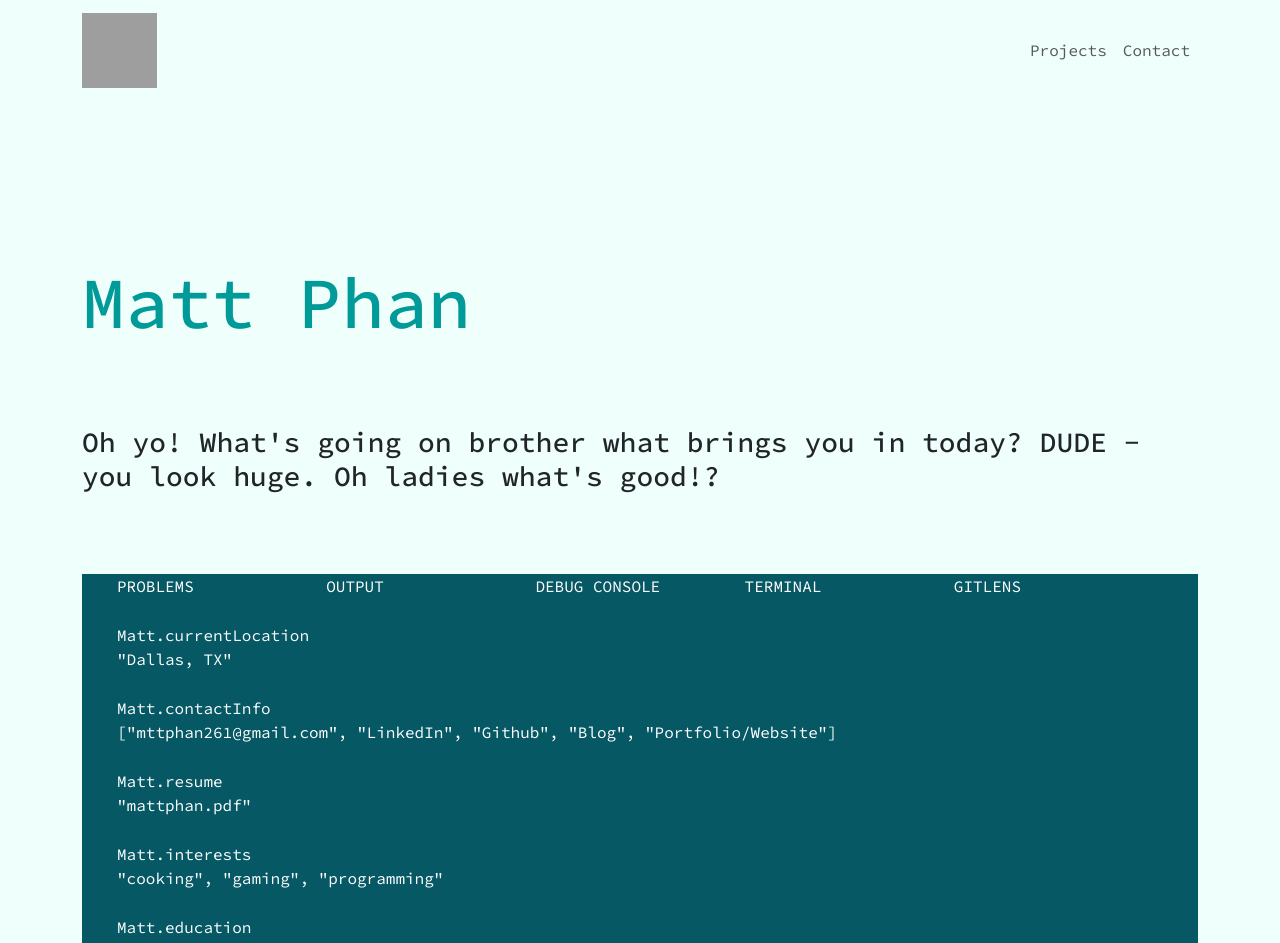
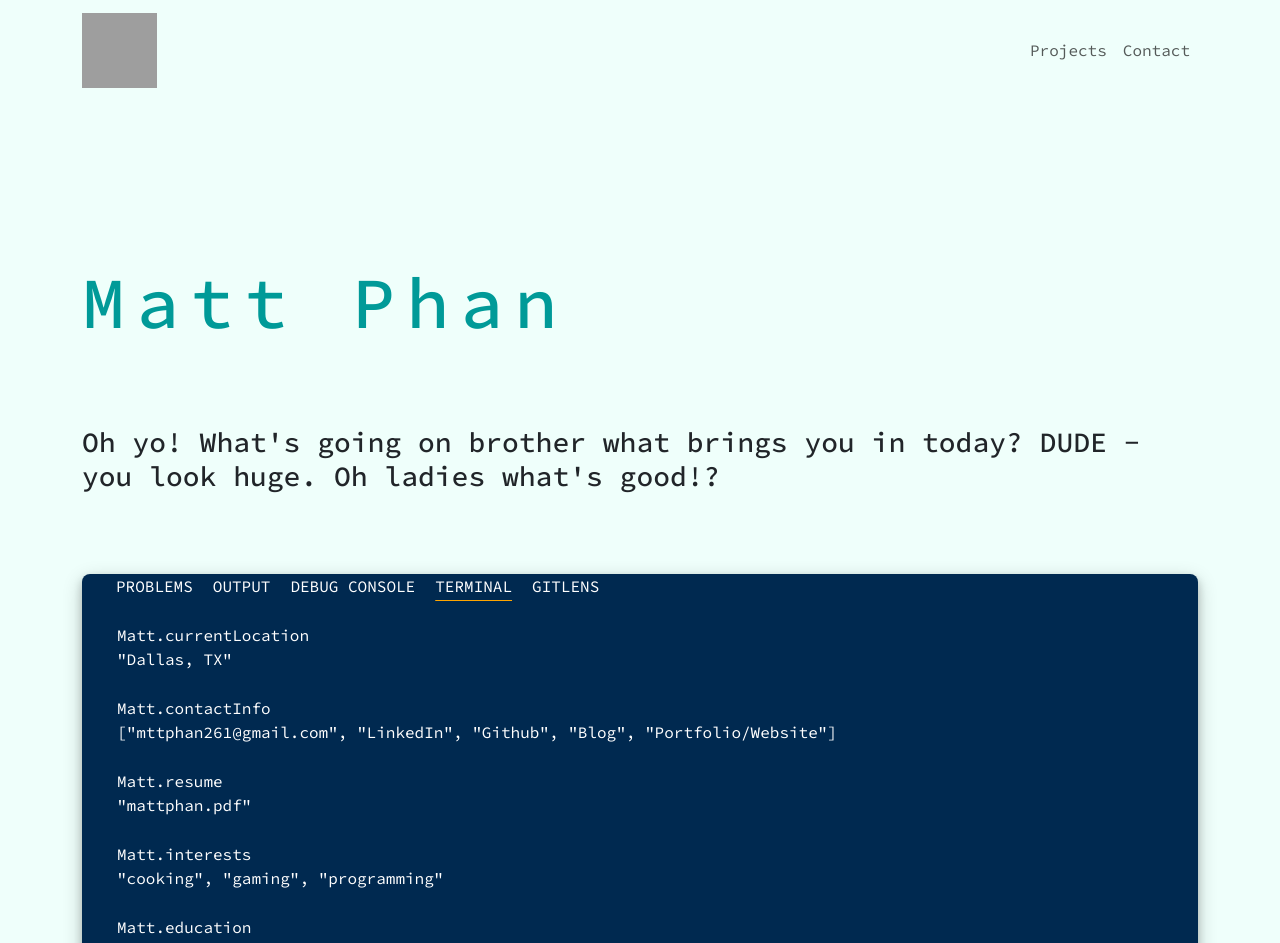
Before and after one commit to Mttphan261/portfolio, a React (Vite) app: page / in a window 1280 px wide. Shown: the top 943 px of the page. Built offline with nearby package versions, Linux system fonts and the light colour scheme; grey boxes are pictures that could not be loaded.

Commit message:
lab assistant img

```diff
--- a/src/App.jsx
+++ b/src/App.jsx
@@ -1,6 +1,7 @@
 import { useState } from "react";
 import Header from "./components/Header";
 import About from "./components/About";
+import Projects from "./components/Projects"
 import "bootstrap/dist/css/bootstrap.css";
 import "./stylesheet/styles.css";
 import { Container } from 'react-bootstrap'
@@ -11,6 +12,7 @@ function App() {
       <Header />
       <Container>
         <About />
+        <Projects />
       </Container>
     </>
   );
--- a/src/components/About.jsx
+++ b/src/components/About.jsx
@@ -1,32 +1,22 @@
 import React from "react";
-import { Row, Col, Container } from "react-bootstrap"
+import { Row, Col, Container } from "react-bootstrap";
 
 function About() {
   return (
     <div className="about-container">
-      <h1 className="name">Matt Phan</h1>
+      <h1 className="name typewriter">Matt Phan</h1>
       <h3 className="bio">
         Oh yo! What's going on brother what brings you in today? DUDE - you look
         huge. Oh ladies what's good!?
       </h3>
       <div className="about-box">
-      <Row className="console-head">
-        <Col className="console-category">
-            PROBLEMS
-        </Col>
-        <Col className="console-category">
-            OUTPUT
-        </Col>
-        <Col className="console-category">
-            DEBUG CONSOLE
-        </Col>
-        <Col className="console-category">
-            TERMINAL
-        </Col>
-        <Col className="console-category">
-            GITLENS
-        </Col>
-      </Row>
+        <Container className = 'categories'>
+          <p className="console-category">PROBLEMS</p>
+          <p className="console-category">OUTPUT</p>
+          <p className="console-category">DEBUG CONSOLE</p>
+          <p className="console-category" id="terminal">TERMINAL</p>
+          <p className="console-category">GITLENS</p>
+        </Container>
         <div className="statement">
           <div className="input-statement">Matt.currentLocation</div>
           <div className="return-statement">"Dallas, TX"</div>
--- /dev/null
+++ b/src/components/Projects.jsx
@@ -0,0 +1,21 @@
+import { useState, React} from 'react'
+import { CarouselItem } from 'react-bootstrap'
+import Carousel from 'react-bootstrap/Carousel'
+
+function Projects() {
+    const [index, setIndex] = useState(0);
+
+    const handleSelect = (selectedIndex) => {
+        setIndex(selectedIndex);
+    };
+
+  return (
+    <Carousel activeIndex={index} on Select={handleSelect}>
+        <Carousel.Item>
+
+        </Carousel.Item>
+    </Carousel>
+  )
+}
+
+export default Projects
--- a/src/stylesheet/styles.css
+++ b/src/stylesheet/styles.css
@@ -52,8 +52,10 @@ html, body {
   }
 
   .about-box {
-    background-color: #055864;
-    color: #FFF
+    background-color: #002950;
+    color: #FFF;
+    border-radius: 8px;
+    box-shadow: 0 4px 8px rgba(0, 0, 0, 0.2), 0 6px 20px rgba(0, 0, 0, 0.2);
   }
 
   .console-head {
@@ -64,10 +66,23 @@ html, body {
     flex-direction: row;
   }
 
+  .categories {
+    padding-bottom: 25px;
+    margin-left: 12px;
+  }
+
   .console-category {
     /* flex: 1; */
     /* text-align: left; */
     padding: 0;
+    display: inline-block;
+    margin: 0 10px
+  }
+
+  #terminal {
+    text-decoration: underline;
+    text-decoration-color: orange;
+    text-underline-offset: 8px;
   }
 
   .statement:first-child {
@@ -86,3 +101,26 @@ html, body {
   }
 
   /* *****ABOUT***** */
+
+  /* **** TYPEWRITER **** */
+  .typewriter {
+    overflow: hidden;
+    border-right: .15em solid black;
+    white-space: nowrap;
+    margin: 0 auto;
+    letter-spacing: .15em;
+    animation:
+      typing 3.5s steps(40, end),
+      blink-caret .75s step-end infinite;
+  }
+
+  @keyframes typing {
+    from { width: 0 }
+    to { width: 100% }
+  }
+
+  @keyframes blink-caret {
+    from, to { border-color: transparent }
+    50% { border-color: black; }
+  }
+    /* **** TYPEWRITER **** */
```
